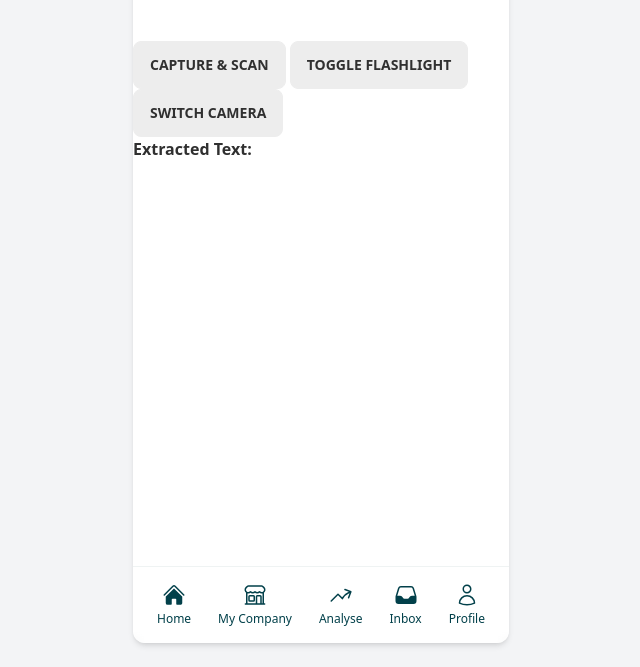
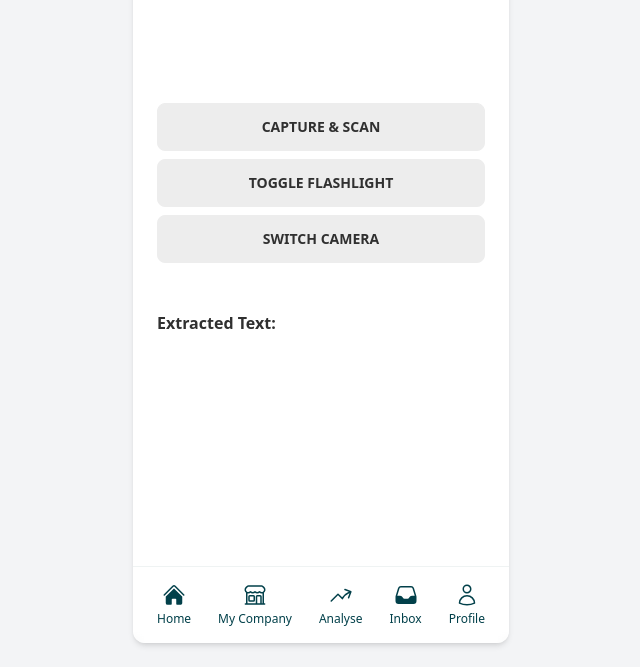
Before and after one commit to tomashobza/collabothon2023, a SvelteKit app: page /caputure in a window 1280 px wide. Shown: the part 133-800 px from the top of the page, without its empty margins (319-959 px from the left). Built offline with nearby package versions, Linux system fonts and the light colour scheme; no server answers.

Commit message:
this shit cool af

```diff
--- a/src/routes/caputure/+page.svelte
+++ b/src/routes/caputure/+page.svelte
@@ -1,4 +1,4 @@
-<script>
+<script lang="ts">
 	import { onMount } from 'svelte';
 	import Tesseract from 'tesseract.js';
 
@@ -29,6 +29,8 @@
 		}
 	}
 
+	let prgs: Tesseract.LoggerMessage;
+
 	async function captureImage() {
 		canvas.getContext('2d').drawImage(video, 0, 0, 300, 150);
 		capturedImage = canvas.toDataURL();
@@ -37,7 +39,10 @@
 		const {
 			data: { text }
 		} = await Tesseract.recognize(capturedImage, 'eng', {
-			logger: (progress) => console.log(progress)
+			logger: (progress) => {
+				console.log(progress);
+				prgs = progress;
+			}
 		});
 		extractedText = text;
 	}
@@ -58,14 +63,20 @@
 	}
 </script>
 
-<video bind:this={video} width="300" height="150" />
+<video bind:this={video} class="w-full" />
 <canvas bind:this={canvas} width="300" height="150" style="display: none;" />
-<button class="btn" on:click={captureImage}>Capture & Scan</button>
-<button class="btn" on:click={toggleFlashlight}>Toggle Flashlight</button>
-<button class="btn" on:click={switchCamera}>Switch Camera</button>
-<div>
+<div class="flex flex-col gap-2 p-6">
+	<button class="btn" on:click={captureImage}>Capture & Scan</button>
+	<button class="btn" on:click={toggleFlashlight}>Toggle Flashlight</button>
+	<button class="btn" on:click={switchCamera}>Switch Camera</button>
+</div>
+<div class="p-6">
 	<strong>Extracted Text:</strong>
 	<p>{extractedText}</p>
+</div>
+<div class="p-6">
+	<strong>{prgs?.workerId ?? ''}</strong>
+	<p>{prgs?.status ?? ''}</p>
 </div>
 
 <style>
```
